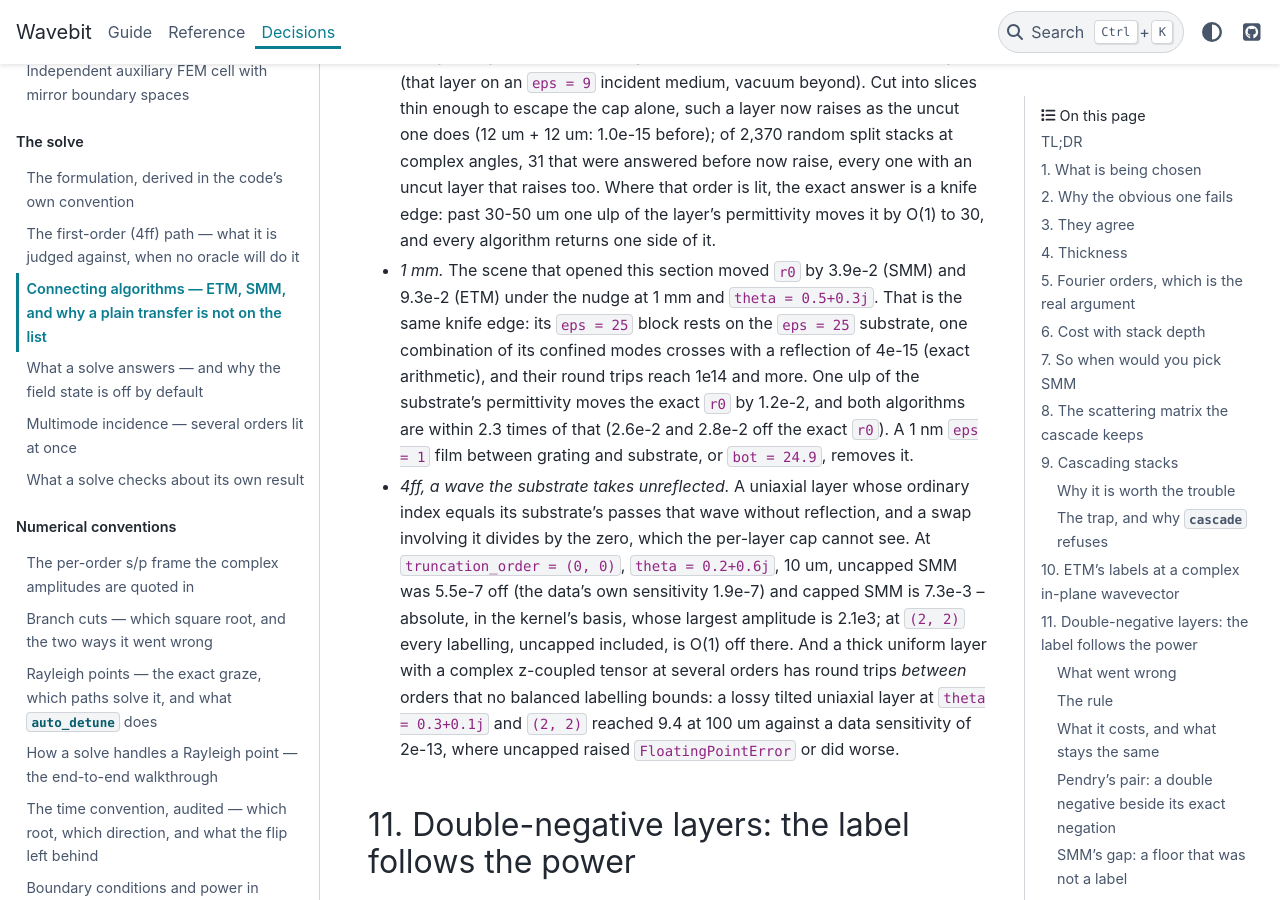
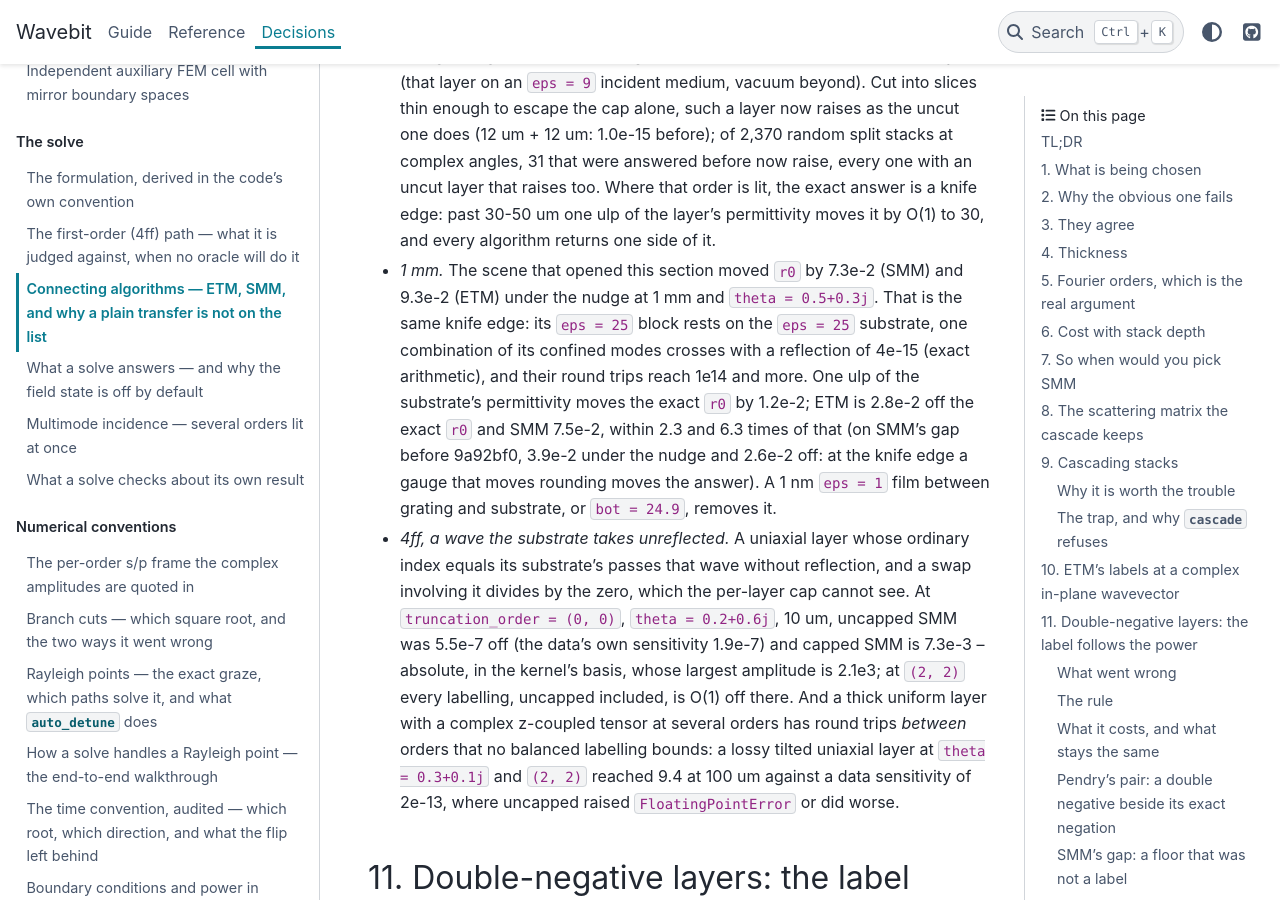
Before and after one commit to fieldalgo/wavebit, a Sphinx documentation site: the page built from docs/connecting-algorithms.md, in a window 1280 px wide and 900 px high, scrolled down 21691 px. Built offline with Sphinx 7.4.7 and the PyData theme 0.15.4, drawn with Linux system fonts in a browser that asks for light colours.

Commit message:
docs(connecting-algorithms): the 1 mm figures, re-measured on SMM's new gap
The limits list quoted SMM at 1 mm and theta = 0.5+0.3j as measured on the
gap before 9a92bf0: 3.9e-2 under a 1e-14 nudge and 2.6e-2 off the exact r0.
On the shipped gap the same solve moves 7.3e-2 and sits 7.5e-2 off (ETM
unchanged: 9.3e-2 and 2.8e-2). Both stay within a few times of the 1.2e-2
that one ulp of the substrate moves the exact answer by -- the knife edge,
where a gauge that changes rounding changes the answer.

Co-Authored-By: Claude Opus 5.5 <noreply@anthropic.com>

```diff
--- a/docs/connecting-algorithms.md
+++ b/docs/connecting-algorithms.md
@@ -674,12 +674,13 @@ rank by label growth, or let each slice decide alone.
   12 um: 1.0e-15 before); of 2,370 random split stacks at complex angles, 31 that were answered
   before now raise, every one with an uncut layer that raises too. Where that order is lit, the exact answer is a knife edge: past 30-50 um one ulp of
   the layer's permittivity moves it by O(1) to 30, and every algorithm returns one side of it.
-- *1 mm.* The scene that opened this section moved `r0` by 3.9e-2 (SMM) and 9.3e-2 (ETM) under
+- *1 mm.* The scene that opened this section moved `r0` by 7.3e-2 (SMM) and 9.3e-2 (ETM) under
   the nudge at 1 mm and `theta = 0.5+0.3j`. That is the same knife edge: its `eps = 25` block
   rests on the `eps = 25` substrate, one combination of its confined modes crosses with a
   reflection of 4e-15 (exact arithmetic), and their round trips reach 1e14 and more. One ulp of
-  the substrate's permittivity moves the exact `r0` by 1.2e-2, and both algorithms are within
-  2.3 times of that (2.6e-2 and 2.8e-2 off the exact `r0`). A 1 nm `eps = 1` film between
+  the substrate's permittivity moves the exact `r0` by 1.2e-2; ETM is 2.8e-2 off the exact `r0`
+  and SMM 7.5e-2, within 2.3 and 6.3 times of that (on SMM's gap before 9a92bf0, 3.9e-2 under
+  the nudge and 2.6e-2 off: at the knife edge a gauge that moves rounding moves the answer). A 1 nm `eps = 1` film between
   grating and substrate, or `bot = 24.9`, removes it.
 - *4ff, a wave the substrate takes unreflected.* A uniaxial layer whose ordinary index equals
   its substrate's passes that wave without reflection, and a swap involving it divides by the
```
